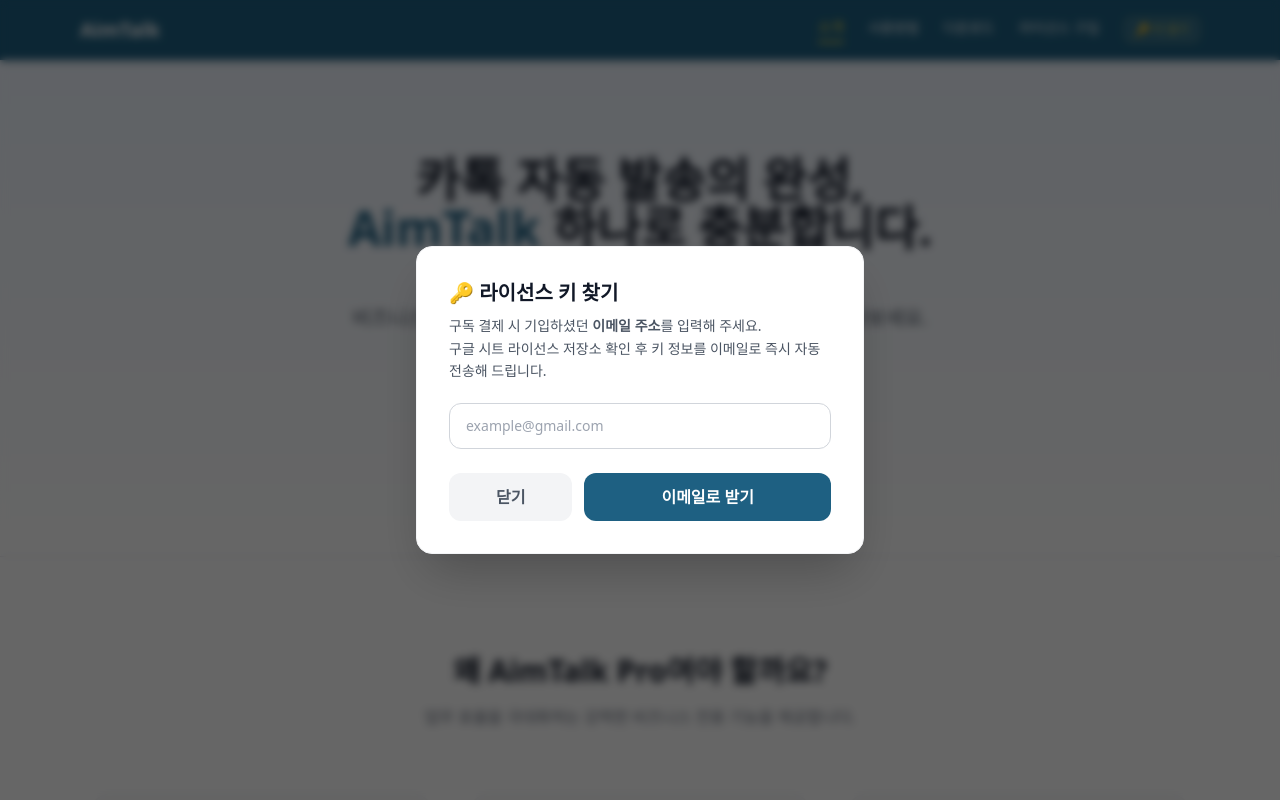
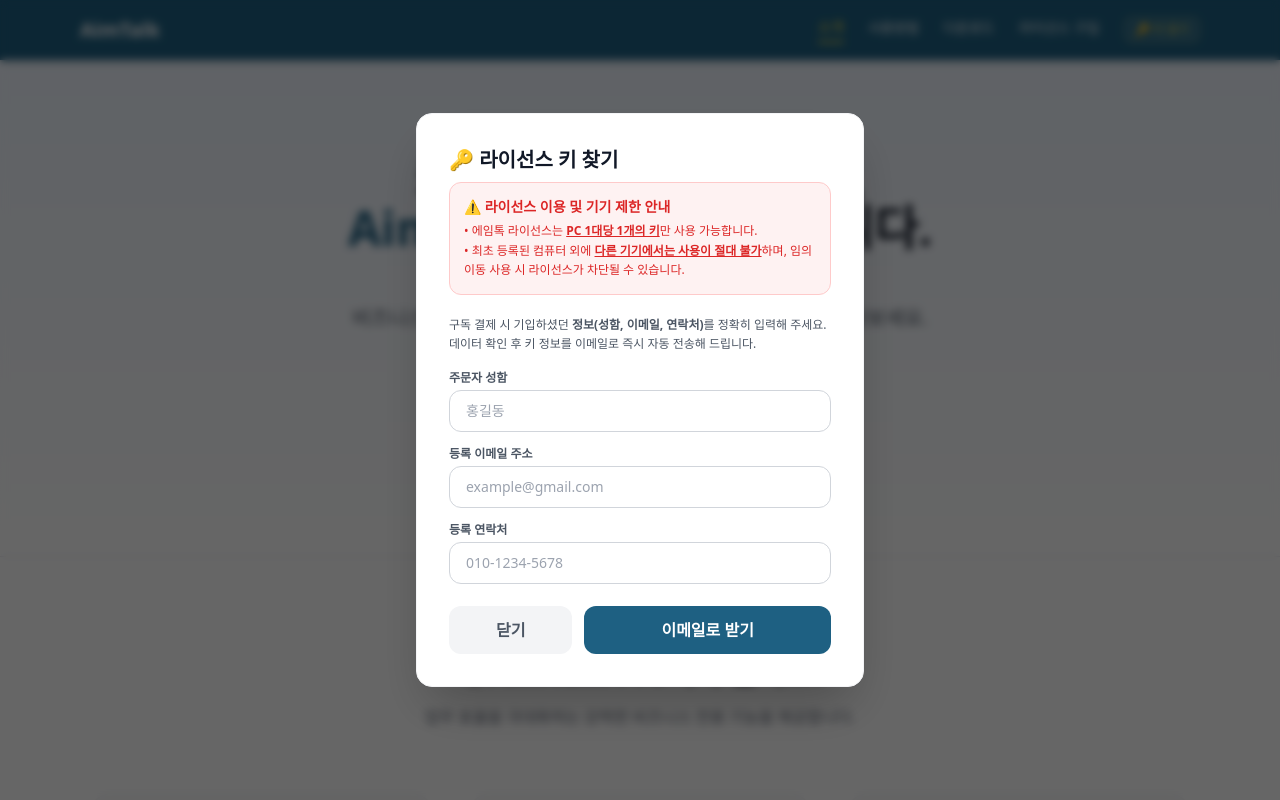
Before and after one commit to labjin0517-alt/aimtalk-web, a Next.js app: page / in a window 1280 px wide. Both pictures are taken after a click on the button "🔑 키 찾기". Shown: the top 800 px of the page. Built offline with nearby package versions, Linux system fonts and the light colour scheme.

Commit message:
버튼 추가

```diff
--- a/app/page.tsx
+++ b/app/page.tsx
@@ -19,7 +19,9 @@
   const [isCopied, setIsCopied] = useState<boolean>(false);
 
   // 🔑 비회원 라이선스 키 찾기 관련 상태
+  const [findName, setFindName] = useState<string>("");     // 💡 추가
   const [findEmail, setFindEmail] = useState<string>("");
+  const [findPhone, setFindPhone] = useState<string>("");   // 💡 추가
   const [isFinding, setIsFinding] = useState<boolean>(false);
 
   // 💳 선택된 플랜 정보 상태
@@ -118,16 +120,28 @@
 
   const handleFindLicense = async (e: React.FormEvent) => {
     e.preventDefault();
-    if (!findEmail) {
-      alert("이메일 주소를 입력해주세요.");
-      return;
+    const name = findName.trim();
+    const email = findEmail.trim();
+    const phone = findPhone.trim().replace(/-/g, ""); // 💡 하이픈 자동 제거
+
+    if (!name) return alert("주문자 성함을 입력해주세요.");
+    if (!email || !email.includes("@")) return alert("올바른 이메일 주소를 입력해주세요.");
+
+    const phoneRegex = /^0[0-9]{8,10}$/;
+    if (!phone || !phoneRegex.test(phone)) {
+      return alert("올바른 연락처(휴대폰 번호)를 입력해주세요.");
     }
 
     setIsFinding(true);
     try {
+      // 💡 추후 여기에 구글 시트(Make.com)에서 이름/이메일/폰번호가 모두 일치하는지 찾는 API가 연동됩니다.
       await new Promise((resolve) => setTimeout(resolve, 1000));
-      alert(`입력하신 이메일(${findEmail})로 보유 중인 라이선스 키 정보를 재발송했습니다. 메일함을 확인해주세요!`);
+      alert(`입력하신 정보가 일치하여, 등록된 이메일(${email})로 라이선스 키 정보를 재발송했습니다. 메일함을 확인해주세요!`);
+
+      // 폼 초기화 및 닫기
+      setFindName("");
       setFindEmail("");
+      setFindPhone("");
       closeModal();
     } catch (error) {
       alert("라이선스 키를 조회하는 중 오류가 발생했습니다. 고객센터로 문의해주세요.");
@@ -514,19 +528,55 @@
         <div className="fixed inset-0 z-[100] flex items-center justify-center bg-black bg-opacity-60 p-4 backdrop-blur-sm">
           <div className="bg-white w-full max-w-md rounded-2xl p-6 md:p-8 shadow-2xl border border-gray-100">
             <h3 className="text-xl font-bold text-gray-900 mb-2">🔑 라이선스 키 찾기</h3>
-            <p className="text-gray-600 text-sm mb-5 leading-relaxed">
-              구독 결제 시 기입하셨던 <strong>이메일 주소</strong>를 입력해 주세요.<br />
-              구글 시트 라이선스 저장소 확인 후 키 정보를 이메일로 즉시 자동 전송해 드립니다.
+
+            {/* 🚨 강력한 중복 사용 금지 경고문 박스 추가 */}
+            <div className="bg-red-50 border border-red-200 rounded-xl p-3.5 mb-5 text-xs text-red-600 leading-relaxed font-medium">
+              <p className="font-bold text-sm mb-1">⚠️ 라이선스 이용 및 기기 제한 안내</p>
+              • 에임톡 라이선스는 <span className="underline font-bold">PC 1대당 1개의 키</span>만 사용 가능합니다.<br />
+              • 최초 등록된 컴퓨터 외에 <span className="underline font-bold">다른 기기에서는 사용이 절대 불가</span>하며, 임의 이동 사용 시 라이선스가 차단될 수 있습니다.
+            </div>
+
+            <p className="text-gray-600 text-xs mb-4 leading-relaxed">
+              구독 결제 시 기입하셨던 <strong>정보(성함, 이메일, 연락처)</strong>를 정확히 입력해 주세요. 데이터 확인 후 키 정보를 이메일로 즉시 자동 전송해 드립니다.
             </p>
-            <form onSubmit={handleFindLicense} className="space-y-4">
+
+            <form onSubmit={handleFindLicense} className="space-y-3.5">
+              <div>
+                <label className="block text-xs font-semibold text-gray-600 mb-1">주문자 성함</label>
+                <input
+                  type="text"
+                  required
+                  value={findName}
+                  onChange={(e) => setFindName(e.target.value)}
+                  placeholder="홍길동"
+                  className="w-full px-4 py-2.5 border border-gray-300 rounded-xl text-sm focus:outline-none focus:ring-2 focus:ring-[#1e6082]"
+                />
+              </div>
+
+              <div>
+                <label className="block text-xs font-semibold text-gray-600 mb-1">등록 이메일 주소</label>
                 <input
                   type="email"
                   required
                   value={findEmail}
                   onChange={(e) => setFindEmail(e.target.value)}
                   placeholder="example@gmail.com"
-                className="w-full px-4 py-3 border border-gray-300 rounded-xl text-sm focus:outline-none focus:ring-2 focus:ring-[#1e6082]"
+                  className="w-full px-4 py-2.5 border border-gray-300 rounded-xl text-sm focus:outline-none focus:ring-2 focus:ring-[#1e6082]"
                 />
+              </div>
+
+              <div>
+                <label className="block text-xs font-semibold text-gray-600 mb-1">등록 연락처</label>
+                <input
+                  type="tel"
+                  required
+                  value={findPhone}
+                  onChange={(e) => setFindPhone(e.target.value)}
+                  placeholder="010-1234-5678"
+                  className="w-full px-4 py-2.5 border border-gray-300 rounded-xl text-sm focus:outline-none focus:ring-2 focus:ring-[#1e6082]"
+                />
+              </div>
+
               <div className="flex space-x-3 pt-2">
                 <button type="button" onClick={closeModal} className="w-1/3 py-3 bg-gray-100 hover:bg-gray-200 text-gray-600 font-bold rounded-xl transition">
                   닫기
@@ -542,12 +592,15 @@
 
       {activeModal === "payment-input-modal" && (
         <div className="fixed inset-0 z-[100] flex items-center justify-center bg-black bg-opacity-60 p-4 backdrop-blur-sm">
-          <div className="bg-white w-full max-w-md rounded-2xl p-6 md:p-8 shadow-2xl border border-gray-100 relative space-y-4">
+          {/* 💡 max-w-md를 max-w-lg로 변경하여 전체적인 창 크기를 시원하게 키웠습니다. */}
+          <div className="bg-white w-full max-w-lg rounded-2xl p-6 md:p-8 shadow-2xl border border-gray-100 relative space-y-4">
             <button onClick={closeModal} className="absolute top-4 right-4 text-gray-400 hover:text-gray-600 text-xl font-bold">&times;</button>
+
             <div className="border-b border-gray-100 pb-2">
               <h3 className="text-xl font-bold text-gray-900">결제 고객 정보 입력</h3>
               <p className="text-xs text-blue-600 mt-1">선택 요금제: AimTalk {selectedPlanName} 플랜 (월 {selectedPlanAmount.toLocaleString()}원)</p>
             </div>
+
             <div className="space-y-4">
               <div>
                 <label className="block text-xs font-semibold text-gray-600 mb-1">주문자 성함</label>
@@ -559,6 +612,7 @@
                   className="w-full border border-gray-300 rounded-xl px-4 py-2.5 text-sm focus:outline-none focus:ring-2 focus:ring-[#1e6082]"
                 />
               </div>
+
               <div>
                 <label className="block text-xs font-semibold text-gray-600 mb-1">라이선스 수신 이메일 주소</label>
                 <input
@@ -570,6 +624,7 @@
                 />
                 <p className="text-[11px] text-gray-400 mt-1">※ 이 이메일 주소로 프로그램 인증용 라이선스 코드가 발송됩니다.</p>
               </div>
+
               <div>
                 <label className="block text-xs font-semibold text-gray-600 mb-1">연락처</label>
                 <input
@@ -581,35 +636,36 @@
                 />
               </div>
 
-              {/* 💡 새로 추가된 라이선스 수신 수단 선택 라디오 버튼 */}
+              {/* 💡 디자인 개선: 라디오 버튼을 세로 배정(flex-col) 및 간격을 넓혀 글자 잘림을 완전히 해결했습니다. */}
               <div>
                 <label className="block text-xs font-semibold text-gray-600 mb-2">라이선스 수신 수단 선택</label>
-                <div className="flex gap-4 p-3 bg-gray-50 rounded-xl border border-gray-200">
-                  <label className="flex items-center gap-2 text-sm text-gray-700 cursor-pointer flex-1">
+                <div className="flex flex-col gap-2 p-3 bg-gray-50 rounded-xl border border-gray-200">
+                  <label className="flex items-center gap-3 text-sm text-gray-700 cursor-pointer p-2 hover:bg-white rounded-lg transition">
                     <input
                       type="radio"
                       name="receiveMethod"
                       value="EMAIL"
                       checked={receiveMethod === "EMAIL"}
                       onChange={() => setReceiveMethod("EMAIL")}
-                      className="text-[#1e6082] focus:ring-[#1e6082]"
+                      className="text-[#1e6082] focus:ring-[#1e6082] h-4 w-4"
                     />
-                    📧 이메일로 받기 (무료 재발송 가능)
+                    <span>📧 <strong>이메일</strong>로 받기 <span className="text-xs text-gray-500">(분실 시 무료 재발송 가능)</span></span>
                   </label>
-                  <label className="flex items-center gap-2 text-sm text-gray-700 cursor-pointer flex-1">
+                  <label className="flex items-center gap-3 text-sm text-gray-700 cursor-pointer p-2 hover:bg-white rounded-lg transition">
                     <input
                       type="radio"
                       name="receiveMethod"
                       value="ALARM_TALK"
                       checked={receiveMethod === "ALARM_TALK"}
                       onChange={() => setReceiveMethod("ALARM_TALK")}
-                      className="text-[#1e6082] focus:ring-[#1e6082]"
+                      className="text-[#1e6082] focus:ring-[#1e6082] h-4 w-4"
                     />
-                    💬 카카오톡 알림톡
+                    <span>💬 <strong>카카오톡 알림톡</strong>으로 받기</span>
                   </label>
                 </div>
-                <p className="text-[10px] text-gray-400 mt-1.5">※ 분실에 따른 라이선스 키 재발송(키 찾기 기능)은 시스템 정책 상 등록하신 이메일로만 발송됩니다.</p>
+                <p className="text-[11px] text-red-500/80 mt-2 font-medium">※ 중요: 분실에 따른 재발송(키 찾기)은 시스템 정책 상 이메일로만 제공됩니다.</p>
               </div>
+
               <div className="flex space-x-3 pt-2">
                 <button type="button" onClick={closeModal} className="w-1/3 py-3 bg-gray-100 hover:bg-gray-200 text-gray-600 font-bold rounded-xl transition">
                   취소
```
Lines whose indentation alone changed are shown as unchanged.
